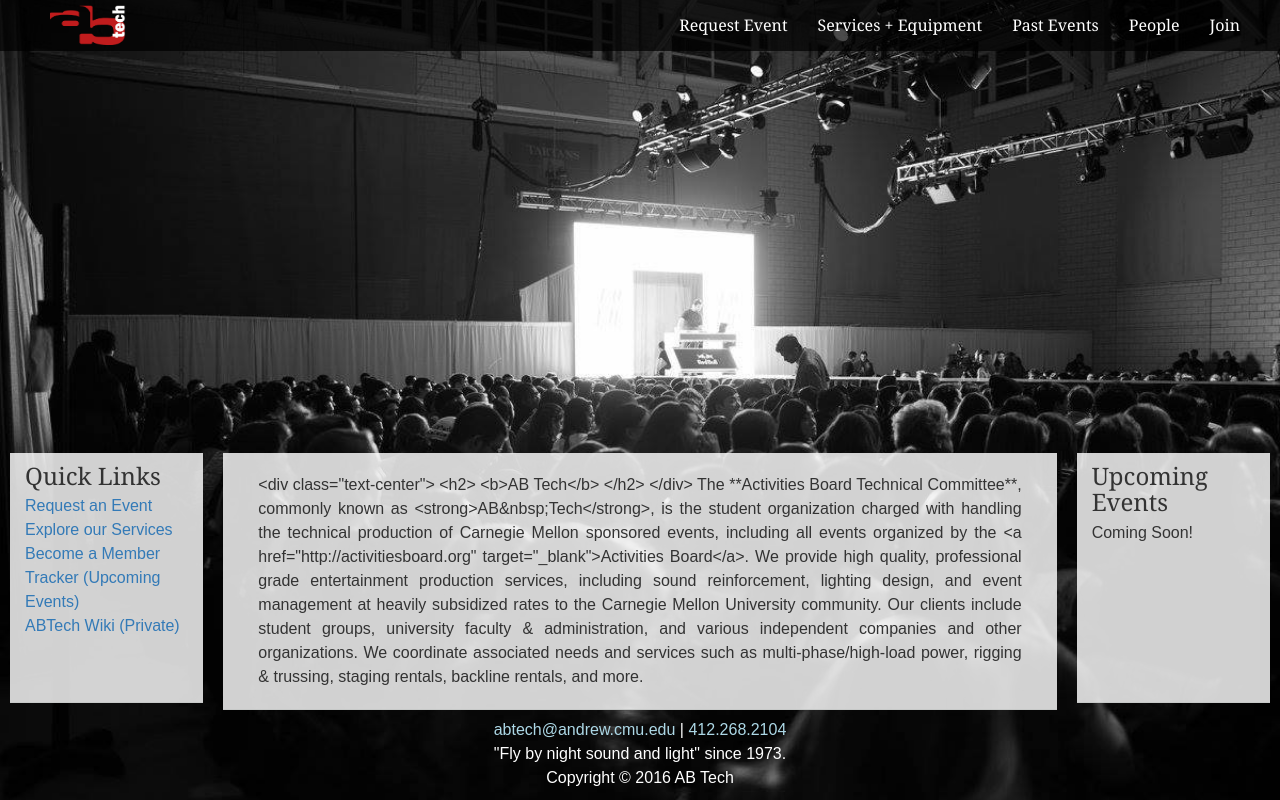
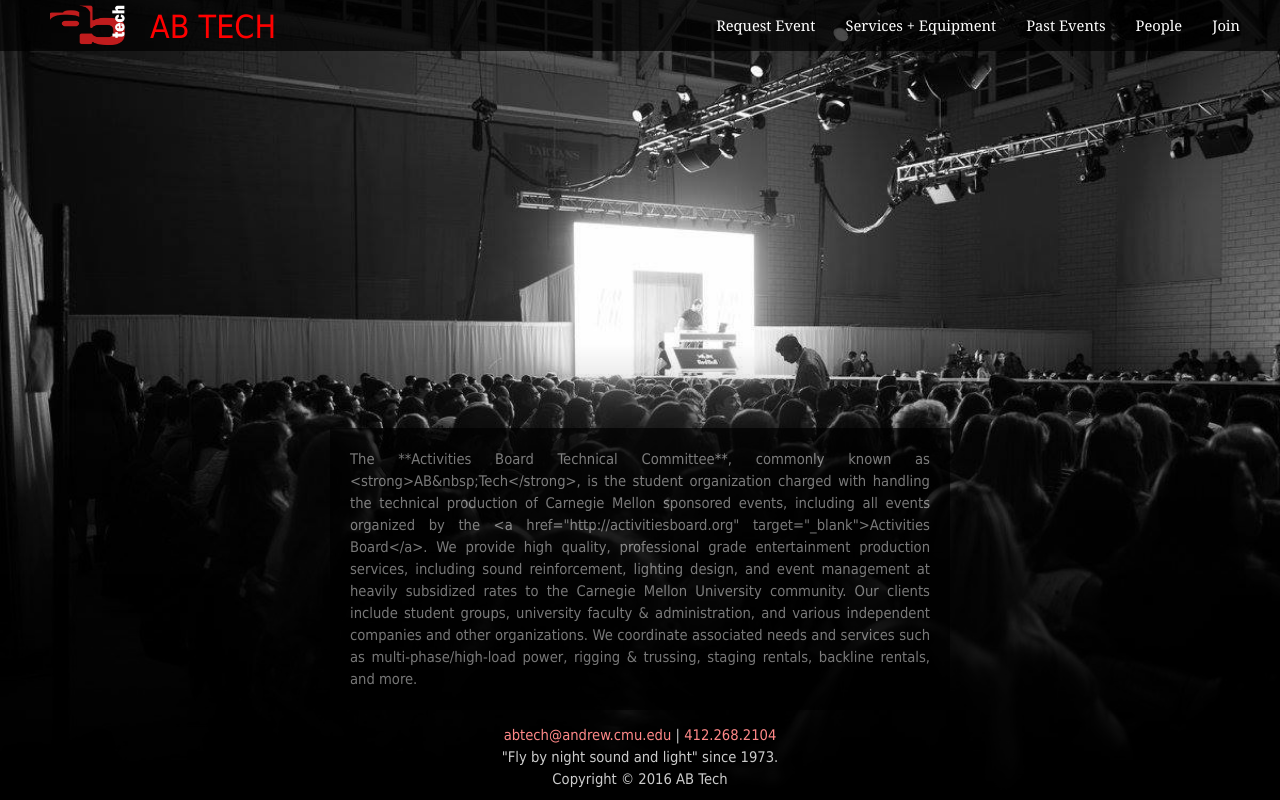
Before and after one commit to ABTech/abtech.org, a Django app: page / in a window 1280 px wide. Run offline with Django 3.2, Linux system fonts and the light colour scheme; some libraries are stand-ins or nearby versions.

Commit message:
It's prettier now

```diff
--- a/static/css/homePage.css
+++ b/static/css/homePage.css
@@ -4,15 +4,33 @@
     padding: 0;
 }
 footer{
-  color: white;
+    color: #ccc;
     position: absolute;
     bottom: 0px;
 }
 .inner {
-  padding: 20px 35px;
+    padding: 20px;
 }
+
+.inner h1, h2, h3{
+    font-weight:bold;
+    color:#fff;
+}
+
 footer a{
-  color: lightblue;
+  color: #ff8888;
+}
+
+.content-block b, strong{
+    color: #fff;
+}
+.gradient-block {
+    background: linear-gradient(rgba(0,0,0,0), rgba(0,0,0,1));
+    width:100%;
+    height:60%;
+    position:absolute;
+    bottom:0px;
+    z-index:-1;
 }
 @media only screen and (max-width: 767px) {
     .mobileFix{
@@ -30,3 +48,18 @@
       bottom: -35%;
     }
 }
+
+.abtech {
+    font:arial;
+    font-weight: bold;
+    font-size:60pt;
+    color:#fff;
+    position:absolute;
+    top:15%;
+    text-shadow:0 0 8px #000;
+    margin:auto auto;
+    left:0;
+    right:0;
+    opacity:0.5;
+    text-transform:uppercase;
+}
--- a/static/css/style.css
+++ b/static/css/style.css
@@ -6,19 +6,37 @@
     margin: 0;
     height: 100%;
     position: relative;
-    font-family: 'arial';
-    font-size: 12pt;
+    font-family: 'tahoma';
+    font-size: 11pt;
     line-height: 1.5;
     min-height: 450px;
     background: #D4D4D4;
 }
 
+.content-shift {
+    position:absolute;
+    bottom:0;
+    height:95%;
+    width:100%;
+    overflow:auto;
+}
+
+a {
+    color: #c01c1d;
+}
+
+a:hover{
+    color: #ff0000;
+    text-decoration: none;
+}
+
 h1, h2, h3 {
     margin: 5px 0px;
-    font-family: 'georgia';
+    font-family: 'cambria', 'georgia';
+    color:#000;
 }
 .galleria-container {
-    background: black;
+    background: #000;
 }
 
 .galleria {
@@ -54,7 +72,7 @@
 
 .navbar-collapse li {
     text-align: right;
-    font-family: 'georgia';
+    font-family: 'cambria', 'georgia';
 }
 
 .navbar-default {
@@ -84,14 +102,34 @@
     height: 100%;
 }
 
-.inner, .content-block {
+.content-block {
     background: RGBA(255,255,255,0.82);
-    border-bottom: solid 1px #c7c9c8;
-    padding: 10px 10px;
+    border-bottom: 3px solid #c7c9c8;
+    color: #888;
+}
+
+.content-block b, strong{
+    color: #000;
 }
 
 .inner{
-    min-height: 250px;
+    background: #000000;
+    opacity: 0.7;
+    padding: 20px;
+    color: #aaa;
+    z-index:1;
+}
+
+.inner a{
+    color:#ff8888;
+}
+
+.inner a:hover{
+    color:#ff0000;
+}
+
+.inner h1, h2, h3{
+    font-weight:bold;
 }
 
 .center-block > .inner {
@@ -158,6 +203,20 @@
     padding: 0px 10px;
 }
 
+.noBack{
+  background-color: rgba(0,0,0,0.0);
+}
+.halfBack{
+  background-color: rgba(0,0,0,0.7);
+}
+#white a{
+  color: #fff;
+}
+.white a:hover{
+  color: #000;
+}
+
+
 /* desktop */
 @media only screen and (min-width: 768px) {
 
--- a/static/js/logoFix.js
+++ b/static/js/logoFix.js
@@ -4,10 +4,10 @@
     var windowSize = $(window).width();
 
     if (windowSize <= 767) {
-        $('#logoImage').attr('src','static/img/ab tech.png');
+        $('#logoImage').attr('src','static/img/abTech_logo_small.png');
     }
     else {
-        $('#logoImage').attr('src','static/img/abTech_logo.png');
+        $('#logoImage').attr('src','static/img/abTech_logo_small.png');
     }
 }
 // Execute on load
--- a/templates/base.html
+++ b/templates/base.html
@@ -10,9 +10,6 @@
   <!-- Bootstrap core CSS -->
   <link rel="stylesheet" href="{% static 'bootstrap/css/bootstrap.min.css' %}">
   <link rel="stylesheet" href="{% static 'css/style.css' %}">
-
-  <link rel="stylesheet" type="text/css" href="{% static 'css/updatedStyle.css' %}">
-
 
   <!-- Bootstrap core JavaScript
      ================================================== -->
@@ -29,6 +26,7 @@
 <body>
 {% include "header.html" %}
 
+<div class="content-shift">
 {% block content-container %}
   <main class="content-block">
       {% block content %}{% endblock %}
@@ -36,6 +34,8 @@
 {% endblock %}
 
 {% include "footer.html" %}
+
+</div>
 {% block script %}{% endblock %}
 </body>
 </html>
--- a/templates/header.html
+++ b/templates/header.html
@@ -3,17 +3,17 @@
 <div class="halfBack back navbar navbar-default navbar-fixed-top">
   <a href="{% url 'website:index' %}">
     <div id="logo">
-      <img id="logoImage" src="{% static 'img/abTech_logo.png' %}" alt="AB Tech Logo">
-
+      <img id="logoImage" src="{% static 'img/abTech_logo_small.png' %}" alt="AB Tech Logo">
     </div>
-  </a>
-  {% if debug %}
   <div id="debug">
-      DEBUG
+      AB TECH
+    {% if DEBUG %}
+    DEBUG
+    {% endif %}
   </div>
-  {% endif %}
+</a>
   <div class="container-fluid">
-    <div class="navbar-header">
+    <div class="halfBack navbar-header">
 
       <button type="button" class="navbar-toggle collapsed" data-toggle="collapse" data-target="#navbar1"
               aria-expanded="false" aria-controls="navbar">
@@ -25,11 +25,13 @@
     </div>
     <div class="noBack back collapse navbar-collapse" id="navbar1">
       <ul id='white' class="noBack back nav navbar-nav navbar-right">
-        <li><a class='white' href="{% url 'website:request' %}">Request Event</a></li>
-        <li><a class='white' href="{% url 'website:services' %}">Services + Equipment</a></li>
-        <li><a class='white' href="{% url 'website:events' %}">Past Events</a></li>
-        <li><a class='white' href="{% url 'website:crew' %}">People</a></li>
-        <li class="rightmost"><a class='white' href="{% url 'website:join' %}">Join</a></li>
+
+        <li><a href="{% url 'website:request' %}">Request Event</a></li>
+        <li><a href="{% url 'website:services' %}">Services + Equipment</a></li>
+        <li><a href="{% url 'website:events' %}">Past Events</a></li>
+        <li><a href="{% url 'website:crew' %}">People</a></li>
+        <li class="rightmost"><a href="{% url 'website:join' %}">Join</a></li>
+
       </ul>
     </div>
   </div>
--- a/templates/index.html
+++ b/templates/index.html
@@ -9,35 +9,20 @@
 {% block content-container %}
 
   <div class="vegasSlides">
-
   <div class="container-fluid mobileFix" style="position: absolute; bottom: 80px;">
     <div class="row index-block">
-      <div class="col-sm-8 col-sm-push-2 center-block">
+      <div class="col-sm-6 col-sm-push-3 center-block">
         <div class="inner">
           {{ raw_content|markdown }}
           </div>
       </div>
-
-      <div class="col-sm-2 col-sm-pull-8 left-block">
-        <div class="inner" style="padding: 5px 15px;">
-          <h3> Quick Links </h3>
-          <a class="lead-item" href="{% url 'website:request' %}">Request an Event</a> <br>
-          <a class="lead-item" href="{% url 'website:services' %}">Explore our Services</a> <br>
-          <a class="lead-item" href="{% url 'website:join' %}">Become a Member</a><br>
-          <a class="lead-item" href="http://tracker.abtech.org">Tracker (Upcoming Events)</a><br>
-          <a class="lead-item" href="http://wiki.abtech.org">ABTech Wiki (Private)</a>
-          </div>
-      </div>
-
-    <div class="col-sm-2 right-block">
-      <div class="inner" style="padding: 5px 15px;">
-        <h3> Upcoming Events </h3>
-        <p> Coming Soon! </p>
-        </div>
-    </div>
     </div>
   </div>
+  <div class="gradient-block">
 
+    &nbsp;
+
+  </div>
 {% endblock %}
 {% block includes %}
 </div>
--- a/templates/markdown/index.md
+++ b/templates/markdown/index.md
@@ -1,5 +1,4 @@
 Fly-by-Night Sound and Light
-<div class="text-center"> <h2> <b>AB Tech</b> </h2> </div>
 The **Activities Board Technical Committee**, commonly known as <strong>AB&nbsp;Tech</strong>,
 is the student organization charged with handling the technical production of Carnegie Mellon sponsored
 events, including all events organized by the <a href="http://activitiesboard.org" target="_blank">Activities
```
Also changed, not shown: other parts of static/css/style.css (+17 -10 lines), static/img/abTech_logo.png, static/img/abTech_logo_small.png (added). Lines whose indentation alone changed are shown as unchanged.
